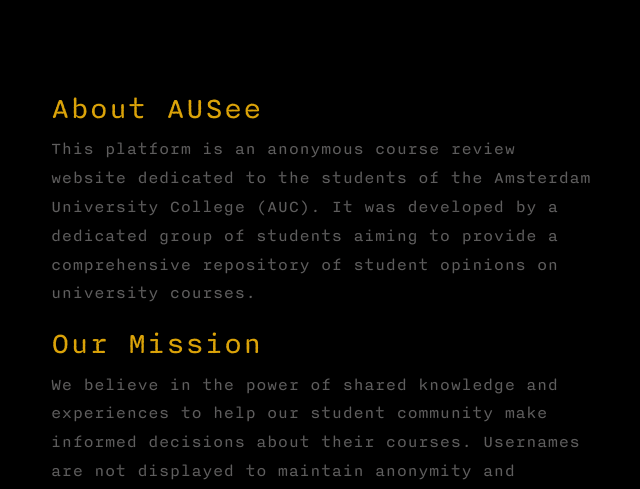
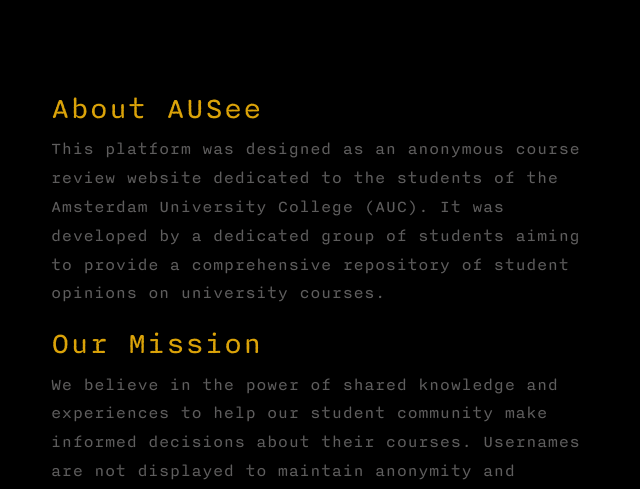
Before and after one commit to NatanAmado/deployAUSee, a Django app: page /feedback/about/ in a window 1280 px wide. Shown: the part 136-625 px from the top of the page, without its empty margins (316-956 px from the left). Run offline with Django 4.2, Linux system fonts and the light colour scheme; a user stored in the database is signed in.

Commit message:
update about page

```diff
--- a/feedback/templates/feedback/about.html
+++ b/feedback/templates/feedback/about.html
@@ -49,7 +49,7 @@
 <div class="container">
   <div class="about-section">
     <h2>About AUSee</h2>
-    <p>This platform is an anonymous course review website dedicated to the students of the Amsterdam University College (AUC). It was developed by a dedicated group of students aiming to provide a comprehensive repository of student opinions on university courses.</p>
+    <p>This platform was designed as an anonymous course review website dedicated to the students of the Amsterdam University College (AUC). It was developed by a dedicated group of students aiming to provide a comprehensive repository of student opinions on university courses.</p>
 
     <h2>Our Mission</h2>
     <p>We believe in the power of shared knowledge and experiences to help our student community make informed decisions about their courses. Usernames are not displayed to maintain anonymity and encourage openness.</p>
```
